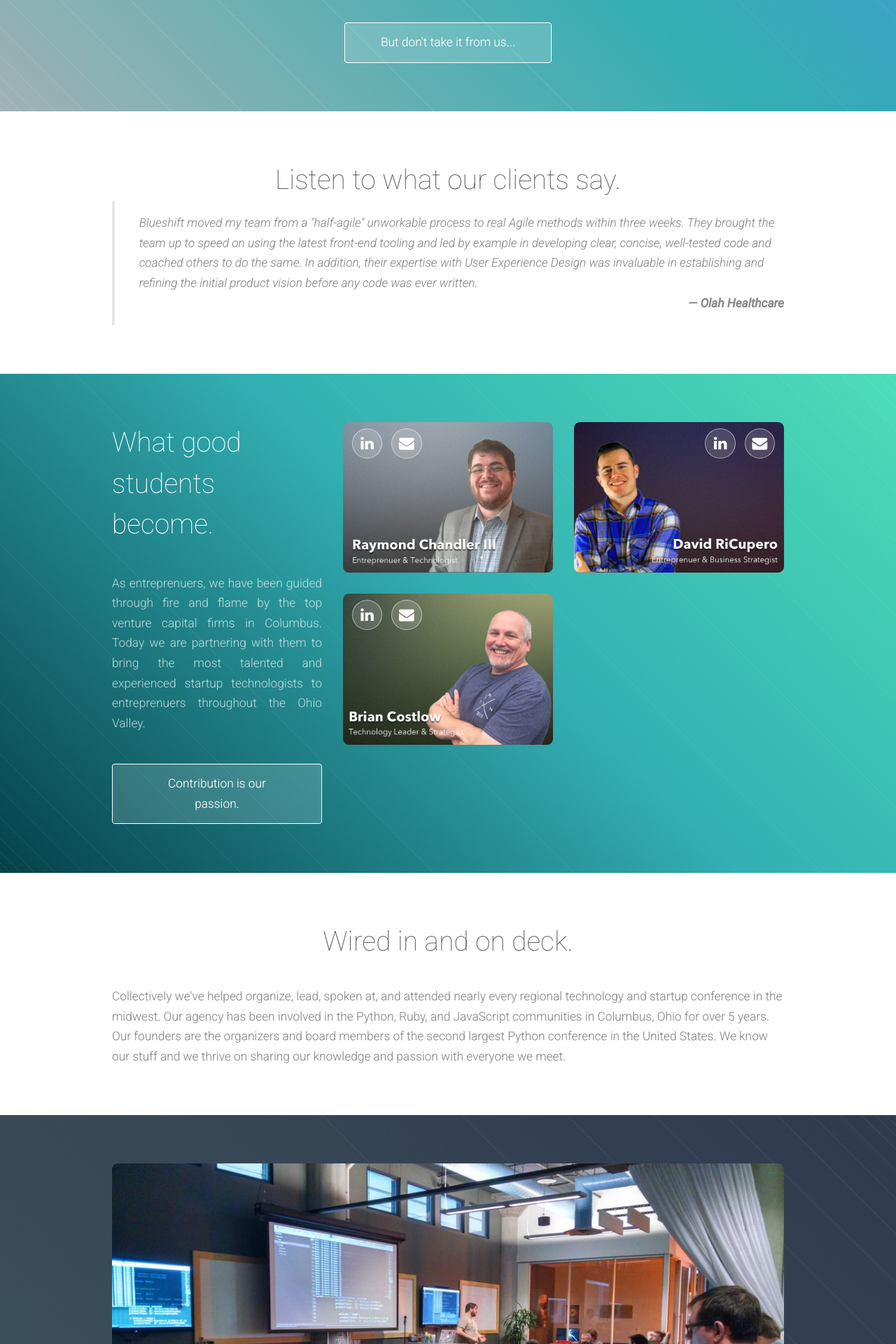
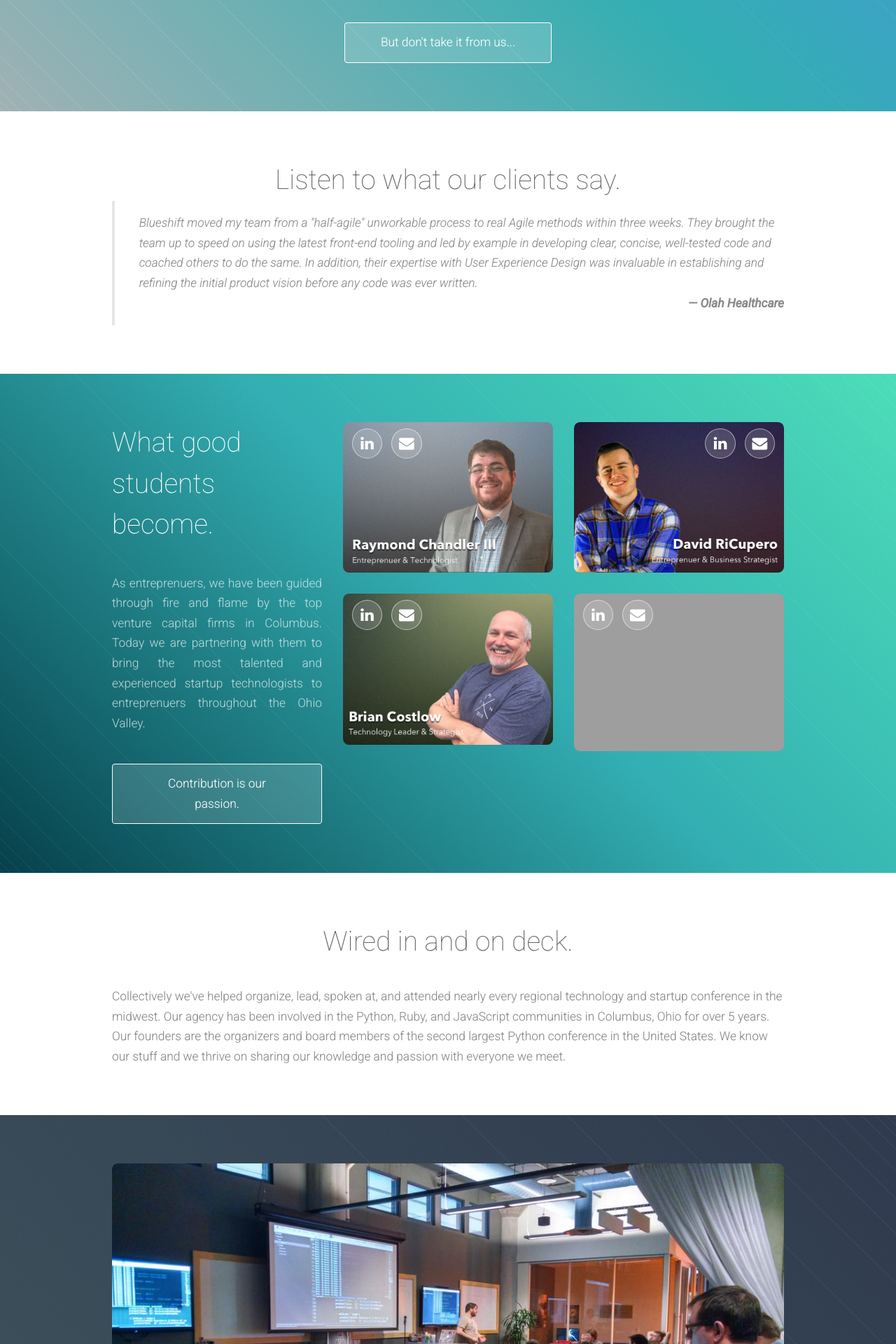
Before and after one commit to blueshiftedtech/blueshifted, a Django app: page / in a window 1280 px wide. Shown: the part 1692-3612 px from the top of the page at 70% size. Run offline with Django 3.2, Linux system fonts and the light colour scheme; grey boxes are pictures that could not be loaded.

Commit message:
Add Mary's profile.

```diff
--- a/web/templates/index.html
+++ b/web/templates/index.html
@@ -159,6 +159,15 @@
                                             <span class="contact-icon-set">
                                                 <span class="contact-icon"><a href="https://www.linkedin.com/in/briancostlow" target="_blank"><span class="icon fa-linkedin"></span></a></span>
                                                 <span class="contact-icon"><a href="mailto:brian@blueshiftedtech.com" target="_blank"><span class="icon fa-envelope"></span></a></span>
+                                            </span>
+                                        </div>
+                                    </div>
+                  <div class="6u">
+                                        <div class="image fit no-overlay">
+                                            <img src="{% static "images/pic08.png" %}" alt="" />
+                                            <span class="contact-icon-set">
+                                                <span class="contact-icon"><a href="https://www.linkedin.com/in/mcbaylis" target="_blank"><span class="icon fa-linkedin"></span></a></span>
+                                                <span class="contact-icon"><a href="mailto:mary@blueshiftedtech.com" target="_blank"><span class="icon fa-envelope"></span></a></span>
                                             </span>
                                         </div>
                                     </div>
```
Also changed, not shown: 1 other file.
